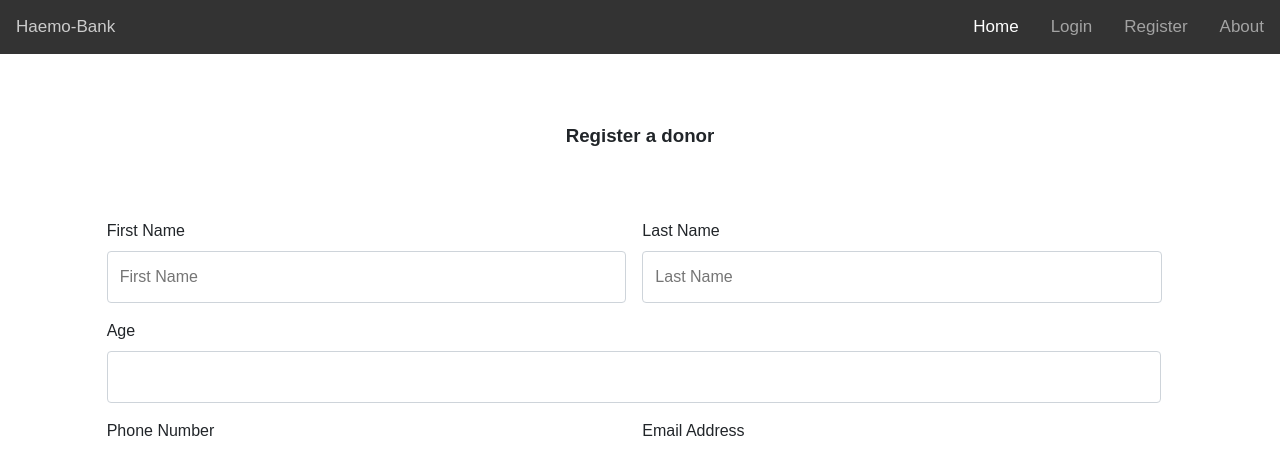
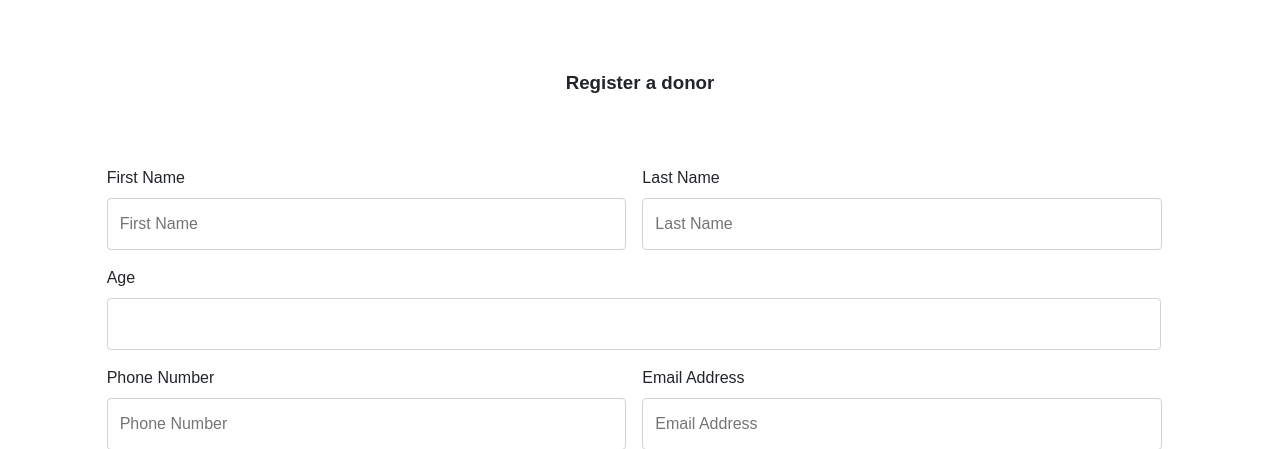
Before and after one commit to mishiray/haemo-bank, a PHP site: page /pages/register-donor.php in a window 1280 px wide. Shown: the top 449 px of the page. Run offline with PHP 8.4, Linux system fonts and the light colour scheme.

Commit message:
Revert "Added Navbar"
This reverts commit c7bb162cf202bbac9a9e1f05bff43113fac9c0b5.

```diff
--- a/pages/register-donor.php
+++ b/pages/register-donor.php
@@ -3,22 +3,8 @@
 <head>
 	<title>Register a Donor Page</title>
 	<link rel="stylesheet" type="text/css" href="../style.css">
-	<link rel="stylesheet" href="https://cdnjs.cloudflare.com/ajax/libs/font-awesome/4.7.0/css/font-awesome.min.css">
-	<script src="../script.js"></script>
 </head>
 <body>
-	<div class="topnav" id="myTopnav">
-		<a class="navbar-brand" href="#">Haemo-Bank</a>
-		<div class="float-right">
-		  <a href="#" class="active">Home</a>
-		  <a href="#">Login</a>
-		  <a href="#">Register</a>
-		  <a href="#">About</a>
-		  <a href="javascript:void(0);" class="icon" onclick="myFunction()">
-		    <i class="fa fa-bars"></i>
-		  </a>
-		</div>
-	</div>
 	<div class="container">
 		<h3 class="text-center">Register a donor</h3>
 		<div class="col-10" style="margin: 0 auto;">
--- a/script.js
+++ /dev/null
@@ -1,8 +0,0 @@
-function myFunction() {
-    var x = document.getElementById("myTopnav");
-    if (x.className === "topnav") {
-        x.className += " responsive";
-    } else {
-        x.className = "topnav";
-    }
-}
--- a/style.css
+++ b/style.css
@@ -192,73 +192,3 @@ form {
 .text-center {
 	text-align: center;
 }
-
-.navbar-brand {
-    color: #fff;
-    padding-top: .3125rem;
-    padding-bottom: .3125rem;
-    margin-right: 1rem;
-    font-size: 1.25rem;
-    text-decoration: none;
-    white-space: nowrap;
-}
-
-.topnav {
-  background-color: #333;
-  overflow: hidden;
-}
-
-/* Style the links inside the navigation bar */
-.topnav a {
-  float: left;
-  display: block;
-  color: rgba(255,255,255,.55);
-  text-align: center;
-  padding: 14px 16px;
-  text-decoration: none;
-  font-size: 17px;
-}
-
-/* Change the color of links on hover */
-.topnav a:hover {
-  color: rgba(255,255,255,.75);
-}
-
-/* Add an active class to highlight the current page */
-.topnav a.active {
-  color: #fff;
-}
-
-/* Hide the link that should open and close the topnav on small screens */
-.topnav .icon {
-  display: none;
-}
-
-@media screen and (max-width: 600px) {
-  .topnav a:not(.navbar-brand) {display: none;}
-  .topnav a.icon {
-    float: right;
-    display: block;
-  }
-}
-
-/* The "responsive" class is added to the topnav with JavaScript when the user clicks on the icon. This class makes the topnav look good on small screens (display the links vertically instead of horizontally) */
-@media screen and (max-width: 600px) {
-  .topnav.responsive {position: relative;}
-  .topnav.responsive a.icon {
-    position: absolute;
-    right: 0;
-    top: 0;
-  }
-  .topnav.responsive a {
-    float: none;
-    display: block;
-    text-align: left;
-  }
-}
-
-@media screen and (min-width: 601px) {
-    .float-right {
-        float: right;
-    }
-}
```
